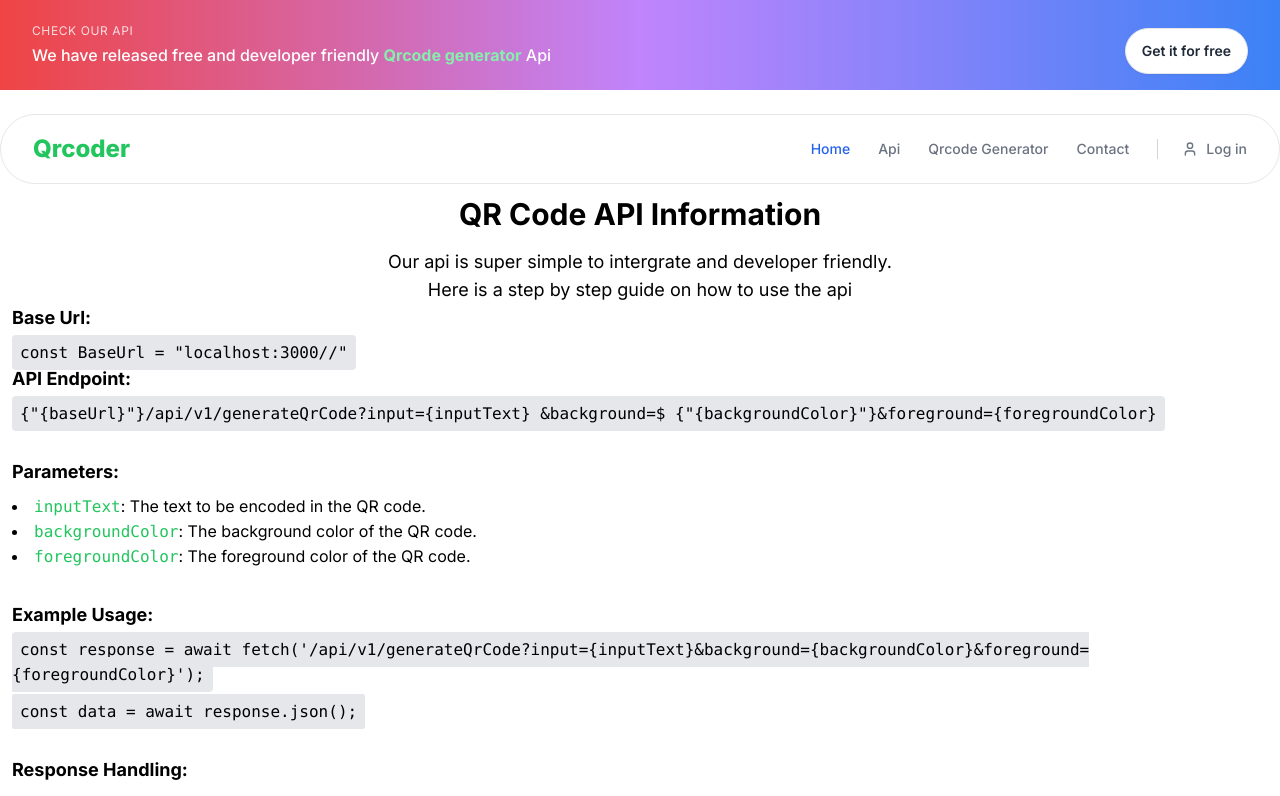
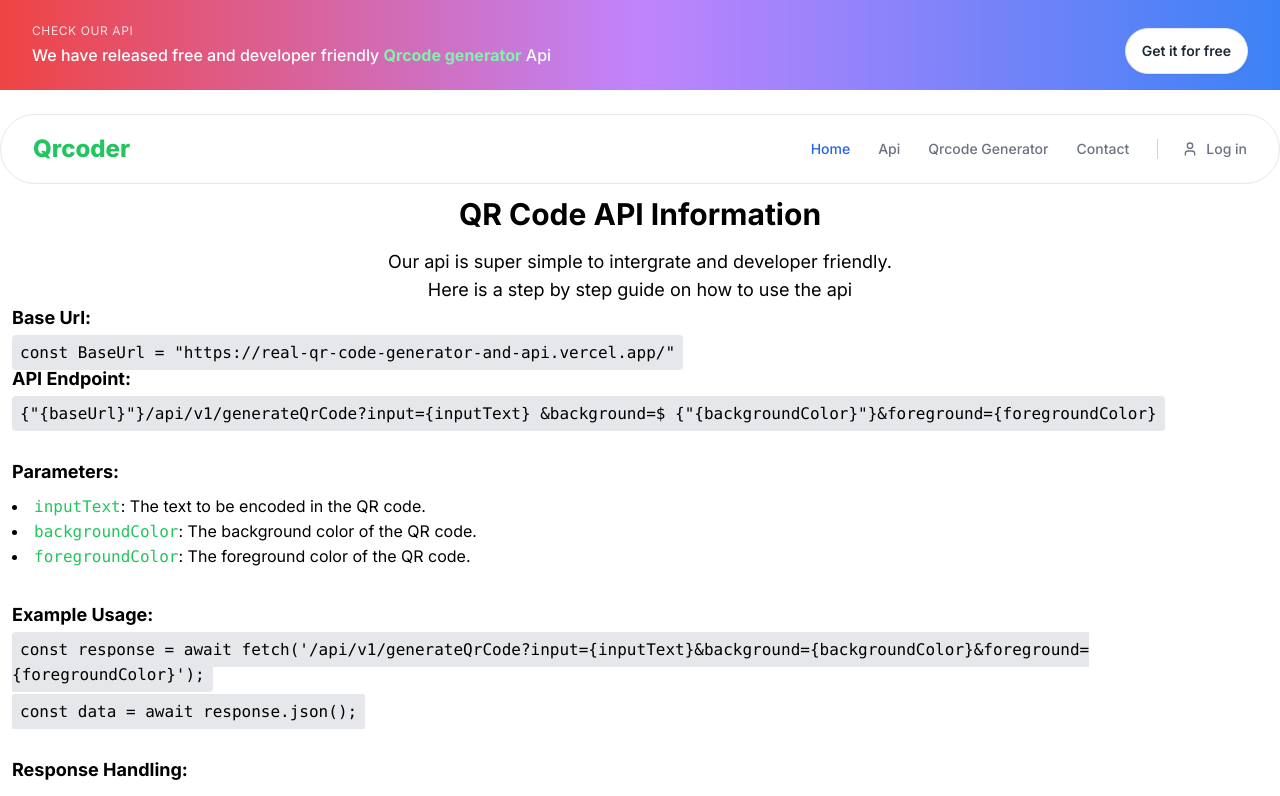
Before and after one commit to Serm357/real-qr-code-generator-and-api, a Next.js app: page /about-api in a window 1280 px wide. Shown: the top 796 px of the page. Built offline with nearby package versions, Linux system fonts and the light colour scheme.

Commit message:
changed to production base url

```diff
--- a/app/about-api/page.tsx
+++ b/app/about-api/page.tsx
@@ -17,7 +17,7 @@ const QRCodeInfoPage = () => {
       <div className="mb-8">
         <h1 className="text-lg mb-2">Base Url:</h1>
         <code className="bg-gray-200   p-2 rounded">
-          const BaseUrl = "localhost:3000//"
+          const BaseUrl = "https://real-qr-code-generator-and-api.vercel.app/"
         </code>
         <h1 className="text-lg mb-2">API Endpoint:</h1>
         <code className="bg-gray-200   p-2 rounded">
```
